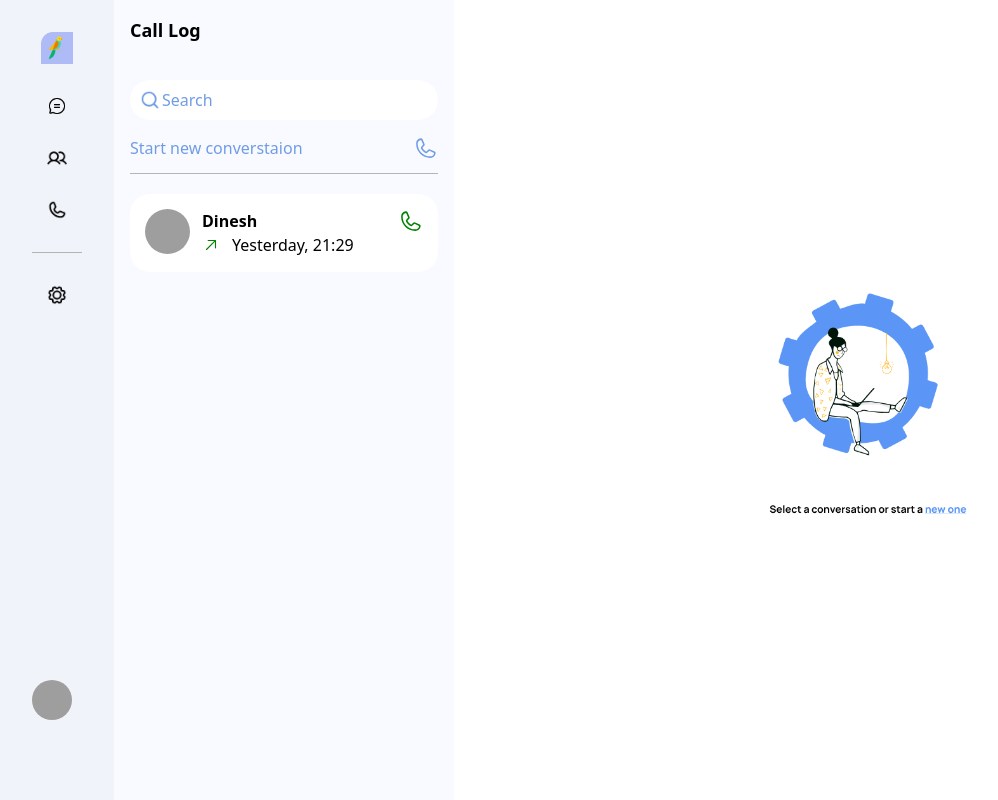
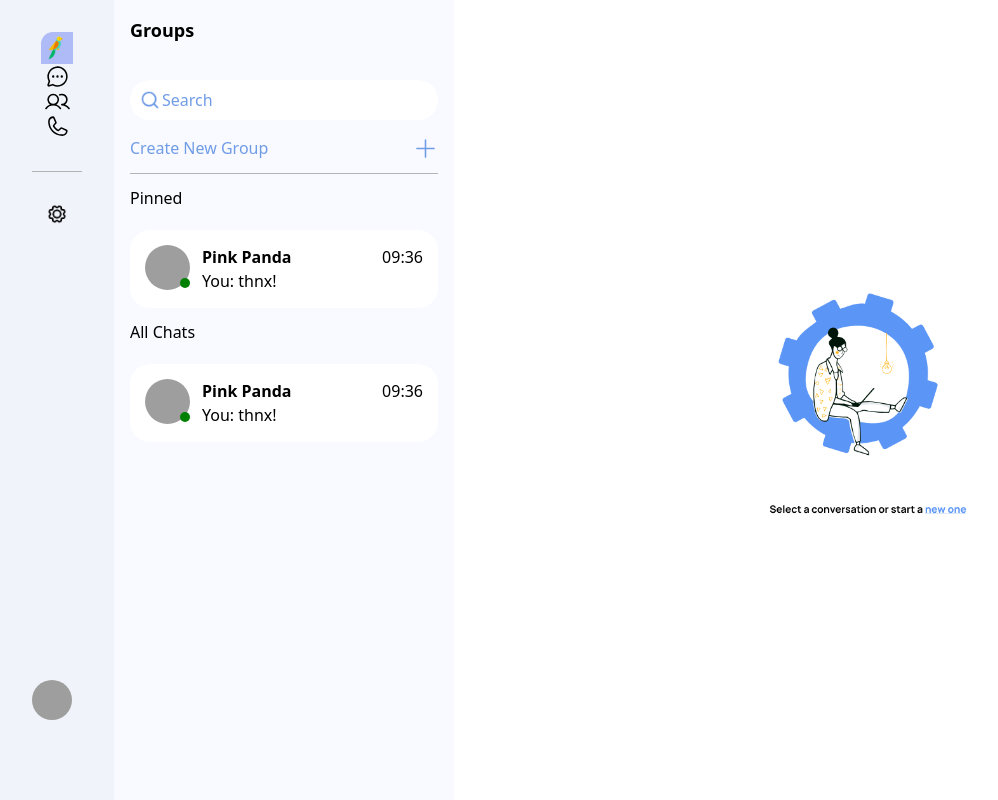
Before and after one commit to shashi9027/chat-app, a Next.js app: page /chat in a window 1280 px wide. Shown: the whole page, without its empty margins (0-998 px from the left). Built offline with nearby package versions, Linux system fonts and the light colour scheme; grey boxes are pictures that could not be loaded.

Commit message:
issues fixed

```diff
--- a/app/chat/layout.tsx
+++ b/app/chat/layout.tsx
@@ -2,6 +2,9 @@ import User from '@/components/cards/avatar';
 import Image from 'next/image';
 import React, { ReactNode } from 'react';
 import { TextField } from '@mui/material';
+import { ChatCircleDots } from '@phosphor-icons/react/dist/ssr/ChatCircleDots';
+import { Users } from '@phosphor-icons/react/dist/ssr/Users';
+import { Phone } from '@phosphor-icons/react/dist/ssr/Phone';
 interface LayoutProps {
   children: ReactNode;
 }
@@ -12,9 +15,9 @@ export default function Layout({ children }: LayoutProps) {
       <div className='sidebar flex flex-col justify-between'>
         <div className='flex flex-col items-center'>
           <Image className='budgie mt-8 p-1 ' width={32} height={32} src="/sidebar/Budgie.png" alt="chat-circle" />
-          <Image className='mt-8' width={20} height={20} src="/icons/ChatCircleText.png" alt="chat-circle" />
-          <Image className='mt-8' width={20} height={30} src="/icons/Users.png" alt="users" />
-          <Image className='mt-8' width={20} height={20} src="/icons/Phone.png" alt="users" />
+          <ChatCircleDots size={25} />
+          <Users size={25} />
+          <Phone size={25}/>
           <div className='hr mt-8 ' />
           <Image className='mt-8' width={20} height={20} src="/icons/Gear.png" alt="users" />
         </div>
--- a/app/chat/page.tsx
+++ b/app/chat/page.tsx
@@ -2,6 +2,7 @@ import Profile from "@/components/sidebar-tabs/profile";
 import ChatScreen from "@/components/chat-screen";
 import ChatTabs from "@/components/sidebar-tabs/chat";
 import CallLog from "@/components/sidebar-tabs/call-log";
+import Groups from "@/components/sidebar-tabs/groups";
 
 export default function Chat(){
     return (
@@ -9,7 +10,8 @@ export default function Chat(){
             <div className="flex">
                 {/* <Profile/> */}
                 {/* <ChatTabs/> */}
-                <CallLog/>
+                {/* <CallLog/> */}
+                <Groups/>
                 <ChatScreen/>
 
             </div>
--- /dev/null
+++ b/components/sidebar-tabs/groups.tsx
@@ -0,0 +1,28 @@
+import Image from "next/image"
+import SearchInput from "../search-input"
+import UserChatCard from "../cards/user-chat-card"
+import { Plus } from "@phosphor-icons/react/dist/ssr/Plus"
+
+export default function Groups(){
+    return (
+        <div className="tab-box bg-lightBlue100 ">
+             <div className="flex justify-between">
+                <div className="font-bold text-lg">Groups</div>
+             </div>
+             <div className="mt-4">
+                <SearchInput />
+             </div>
+             <div className="flex justify-between gap-3 mt-4 text-blueText">
+                <div>
+                Create New Group
+                </div>
+                <Plus size={25}/>
+             </div>
+             <div className="hr w-full mt-3"/>
+             <div className="text-greyText mt-3 font-medium">Pinned</div>
+             <UserChatCard/>
+             <div className="text-greyText mt-3 font-medium">All Chats</div>
+             <UserChatCard/>
+        </div>
+    )
+}
```
